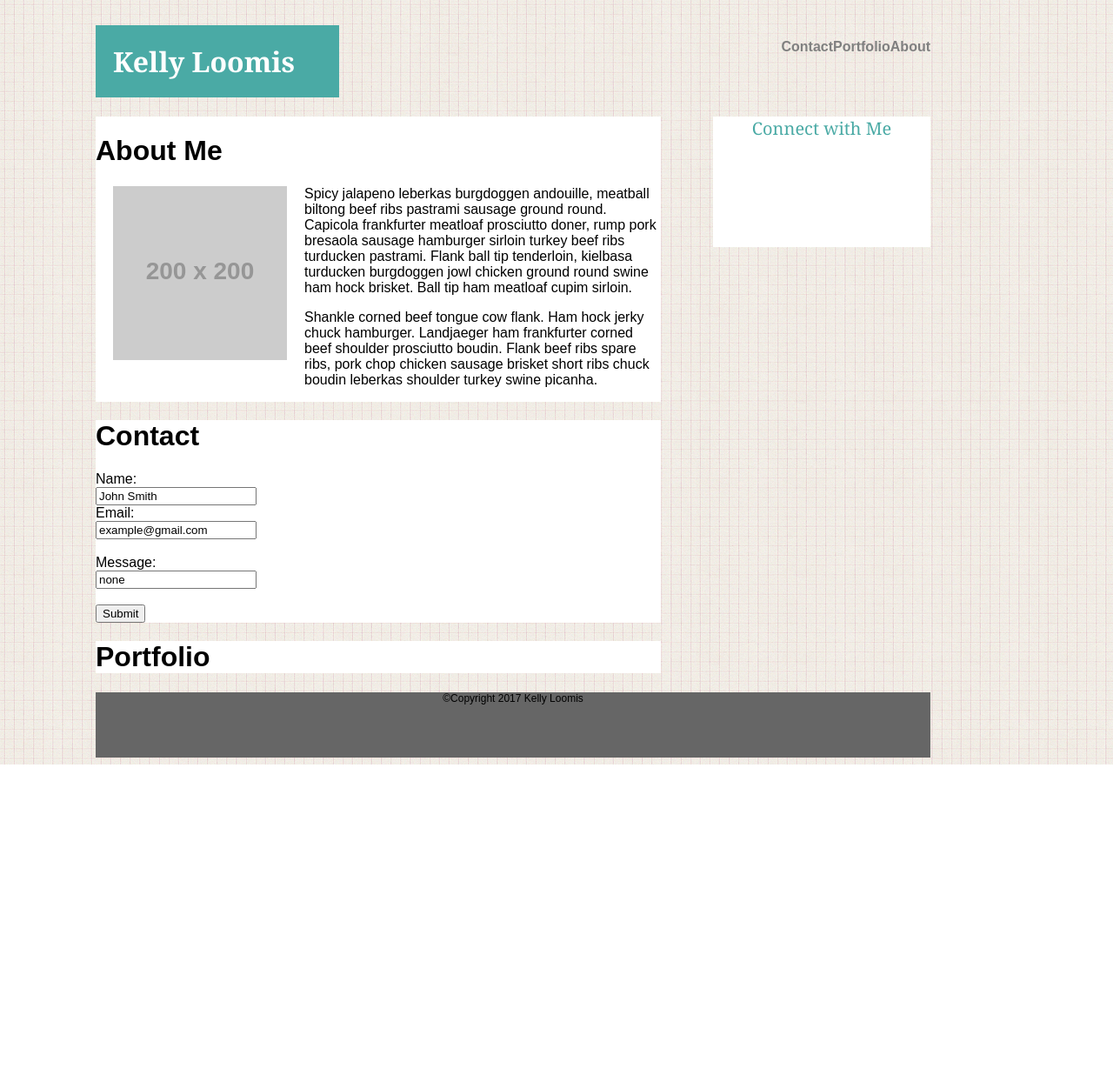
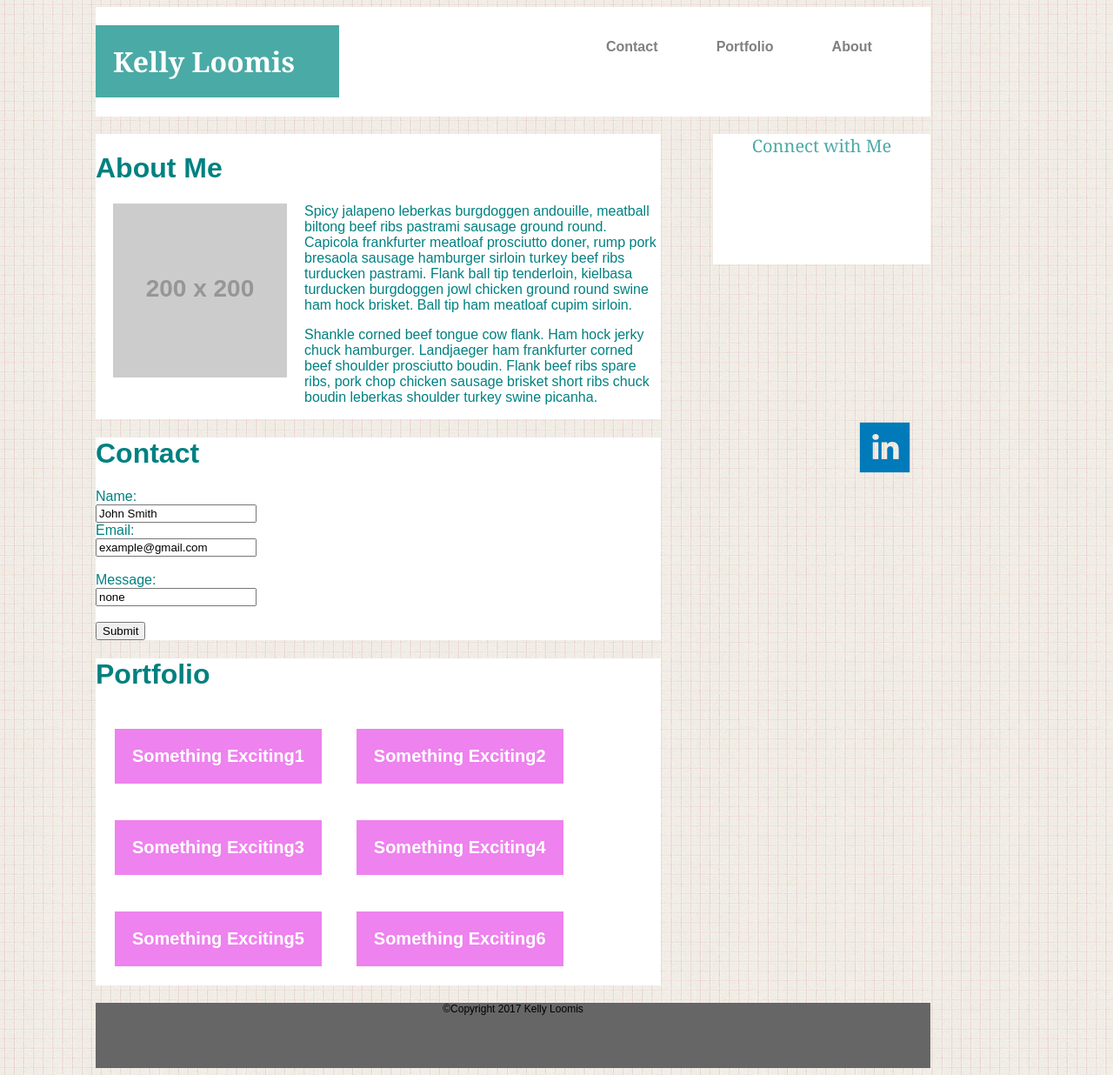
Before and after one commit to kellyloomis/Basic-Portfolio, a plain HTML site: page index.html in a window 1280 px wide. Shown: the whole page at 87% size. Before the commit the page ends 879 px from the top, so only its background shows below. Drawn offline with Linux system fonts and the light colour scheme; placeholder pictures from the web are drawn by us.

Commit message:
final recommended hw

```diff
--- a/index.html
+++ b/index.html
@@ -6,6 +6,7 @@
 </head>
 <body>
 
+<header>
 	<h1 class="h1name">Kelly Loomis</h1>
 
 	<h6 class="about">About</h6>
@@ -13,6 +14,7 @@
 	<h6 class="portfolio">Portfolio</h6>
 
 	<h6 class="contact">Contact</h6>
+</header>
 
 	<div class="section1">
 	<h1>About Me</h1>
@@ -25,6 +27,8 @@
 	</div>
 
 		<aside>Connect with Me</aside>
+			<a href="https://www.linkedin.com/in/kelly-loomis-a28a68101/" target="_blank">
+				<img class="linkedin" src="images/if_linkedin_square_color_107091.png"></a>
 
 	<div class="section2">
 	<h1>Contact</h1>
@@ -45,6 +49,28 @@
 
 	<div class="section3">
 	<h1>Portfolio</h1>
+
+		<table>
+			<tr>
+				<th class="se1">Something Exciting1</th>
+					<a href="#"></a>
+				<th class="se2">Something Exciting2</th>
+					<a href="#"></a>
+			</tr>
+			<tr>
+				<th class="se3">Something Exciting3</th>
+					<a href="#"></a>
+				<th class="se4">Something Exciting4</th>
+					<a href="#"></a>
+			</tr>
+			<tr>
+				<th class="se5">Something Exciting5</th>
+					<a href="#"></a>
+				<th class="se6">Something Exciting6</th>
+					<a href="#"></a>
+			</tr>
+		</table>
+
 	</div>
 
 	<footer>©Copyright 2017 Kelly Loomis</footer>
--- a/style.css
+++ b/style.css
@@ -4,6 +4,13 @@ body {
 	font-family: 'Arial', 'Helvetica Neue', Helvetica, sans-serif;
 	margin-right: 110px;
 	margin-left: 110px;
+}
+
+header {
+	background-color: white;
+	padding-bottom: 0px;
+	margin: 0px;
+	margin-bottom: 20px;
 }
 
 .h1name {
@@ -22,6 +29,7 @@ body {
 	font-size: 16px;
 	display: inline-block;
 	float: right;
+	padding-right: 7%;
 }
 
 img {
@@ -34,6 +42,7 @@ img {
 	margin: 0px;
 	display: inline-block;
 	background-color: white;
+	color: teal;
 }
 
 aside {
@@ -47,14 +56,42 @@ aside {
 	font-size: 20px;
 }
 
+.linkedin {
+	float: right;
+	text-align: center;
+}
+
 .section2 {
 	width: 650px;
 	background-color: white;
+	color: teal;
 }
 
 .section3 {
 	width: 650px;
 	background-color: white;
+	margin-bottom: 20px;
+	color: teal;
+}
+
+.se1, .se2, .se3, .se4, .se5, .se6 {
+	font-family: 'Arial', 'Helvetica Neue', Helvetica, sans-serif;
+	color: white;
+	font-size: 20px;
+}
+
+.se1, .se3, .se5 {
+	float: left;
+	padding: 20px;
+	margin: 20px;
+	background-color: violet;
+}
+
+.se2, .se4, .se6 {
+	float:right;
+	padding: 20px;
+	margin: 20px;
+	background-color: violet;
 }
 
 footer {
```
